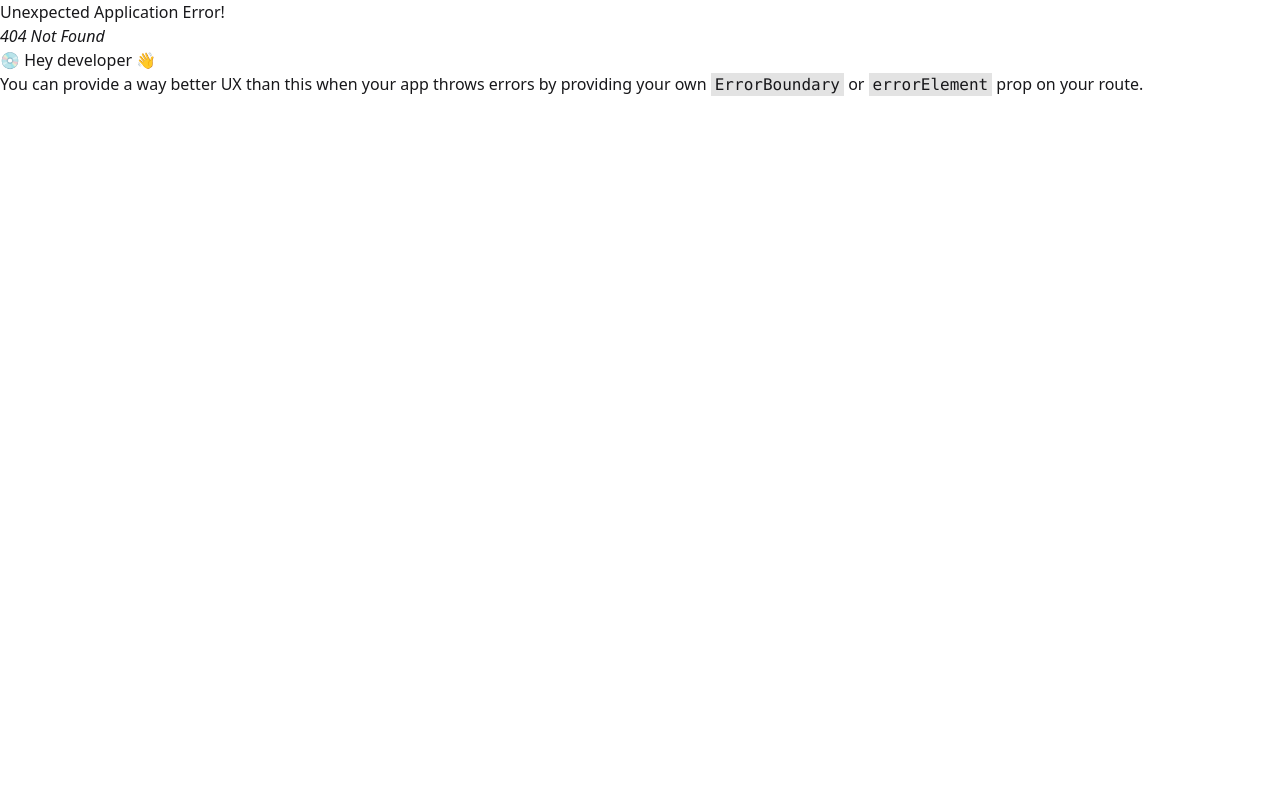
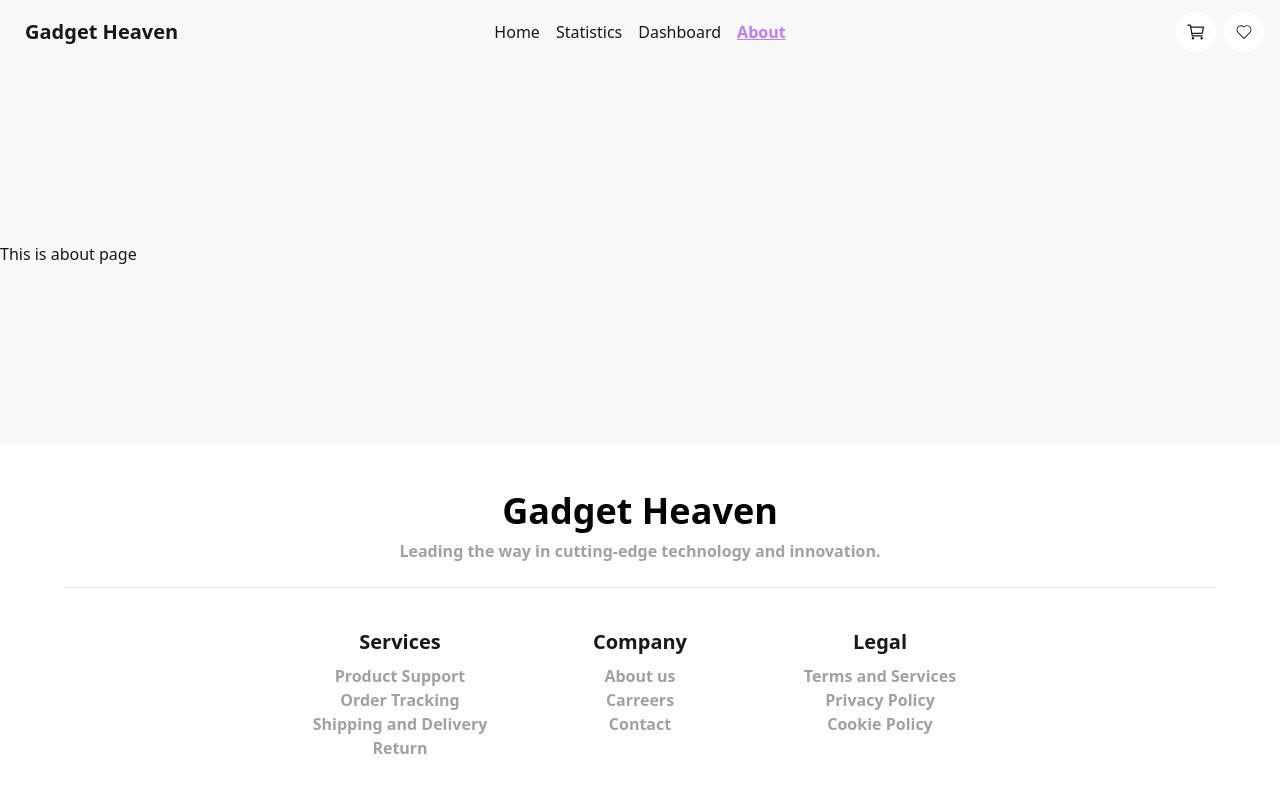
Before and after one commit to Mehedi86/assignment-8, a React (Vite) app: page /about in a window 1280 px wide. Before the commit this address had no page. Shown: the top 792 px of the page. Built offline with nearby package versions, Linux system fonts and the light colour scheme.

Commit message:
added: active button

```diff
--- a/package.json
+++ b/package.json
@@ -17,6 +17,7 @@
     "react": "^18.3.1",
     "react-dom": "^18.3.1",
     "react-icons": "^5.4.0",
+    "react-rating-stars-component": "^2.2.0",
     "react-router-dom": "^7.1.3",
     "sort-by": "^1.2.0",
     "tailwindcss": "^4.0.0"
--- a/src/components/Navbar.jsx
+++ b/src/components/Navbar.jsx
@@ -1,6 +1,6 @@
 import { IoCartOutline } from "react-icons/io5";
 import { CiHeart } from "react-icons/ci";
-import { Link, useLocation } from "react-router-dom";
+import { Link, NavLink, useLocation } from "react-router-dom";
 
 const Navbar = () => {
     const location = useLocation();
@@ -11,11 +11,11 @@ const Navbar = () => {
                     <a className="btn btn-ghost text-xl">Gadget Heaven</a>
                 </div>
                 <div className="navbar-center text-white">
-                    <ul className="flex gap-4">
-                        <Link to='/'>Home</Link>
-                        <li><a>Statistics</a></li>
-                        <Link to='/dashboard'>Dashboard</Link>
-                        <li><a>About</a></li>
+                <ul className="flex gap-4">
+                        <NavLink to='/' className={({ isActive }) => isActive ? 'font-bold underline' : ''}>Home</NavLink>
+                        <NavLink to='/statistics' className={({ isActive }) => isActive ? 'font-bold underline' : ''}>Statistics</NavLink>
+                        <NavLink to='/dashboard' className={({ isActive }) => isActive ? 'font-bold underline' : ''}>Dashboard</NavLink>
+                        <NavLink to='/about' className={({ isActive }) => isActive ? 'font-bold underline' : ''}>About</NavLink>
                     </ul>
                 </div>
                 <div className="navbar-end">
@@ -32,10 +32,10 @@ const Navbar = () => {
                 </div>
                 <div className="navbar-center">
                     <ul className="flex gap-4">
-                    <Link to='/'>Home</Link>
-                        <li><a>Statistics</a></li>
-                        <Link to='/dashboard'>Dashboard</Link>
-                        <li><a>About</a></li>
+                        <NavLink to='/' className={({ isActive }) => isActive ? 'font-bold underline text-purple-400' : ''}>Home</NavLink>
+                        <NavLink to='/statistics' className={({ isActive }) => isActive ? 'font-bold underline text-purple-400' : ''}>Statistics</NavLink>
+                        <NavLink to='/dashboard' className={({ isActive }) => isActive ? 'font-bold underline text-purple-400' : ''}>Dashboard</NavLink>
+                        <NavLink to='/about' className={({ isActive }) => isActive ? 'font-bold underline text-purple-400' : ''}>About</NavLink>
                     </ul>
                 </div>
                 <div className="navbar-end">
--- /dev/null
+++ b/src/pages/About.jsx
@@ -0,0 +1,9 @@
+const About = () => {
+    return (
+        <div>
+            This is about page
+        </div>
+    );
+};
+
+export default About;
--- a/src/pages/GadgetDetails.jsx
+++ b/src/pages/GadgetDetails.jsx
@@ -4,6 +4,9 @@ import Heading from "../components/Heading";
 import { IoCartOutline } from "react-icons/io5";
 import { CiHeart } from "react-icons/ci";
 import { addItemToCart, addItemToWishlist } from "../utils/loacalStorage";
+import { FaStar } from "react-icons/fa";
+import { FaStarHalf } from "react-icons/fa";
+
 
 const GadgetDetails = () => {
     const [gadgetDetails, setGadgetDetails] = useState({ specification: [] });
@@ -23,6 +26,14 @@ const GadgetDetails = () => {
     const addToWishListBtnHandler = (item) => {
         addItemToWishlist(item);
     }
+    const ratingNumber = () => {
+        const ratingsNumber = [];
+        for (let i = 1; i < rating; i++) {
+            ratingsNumber.push(i);
+        }
+        return ratingsNumber;
+    }
+    console.log(ratingNumber())
 
     return (
         <div>
@@ -51,7 +62,13 @@ const GadgetDetails = () => {
                     </div>
                     <div>
                         <h2 className="text-xl py-2 font-bold mb-2">Rating</h2>
-                        <span className="px-4 py-1 rounded-3xl bg-neutral-200 font-semibold">{rating}</span>
+                        <div className="flex items-center gap-4">
+                            <div className="flex">
+                                {(ratingNumber().map((r, i) => <FaStar key={i} className="text-amber-400" size={40} />))}
+                                {(rating % 2 !== 0) ? <FaStarHalf className="text-amber-400" size={40} /> : ''}
+                            </div>
+                            <span className="px-4 py-1 rounded-3xl bg-neutral-200 font-semibold">{rating}</span>
+                        </div>
                     </div>
                     <div className="flex gap-4">
                         <button onClick={() => addToCartBtnHandler(gadgetDetails)} className="btn mt-6 rounded-3xl font-bold text-white bg-[#9538E2]">Add To Cart <IoCartOutline size={20} /></button>
--- a/src/routes/Routes.jsx
+++ b/src/routes/Routes.jsx
@@ -5,6 +5,7 @@ import Mainlayout from "../layout/MainLayout";
 import Dashboard from "../pages/Dashboard";
 import Statistics from "../pages/Statistics";
 import GadgetDetails from "../pages/GadgetDetails";
+import About from "../pages/About";
 
 
 const router = createBrowserRouter([
@@ -26,6 +27,11 @@ const router = createBrowserRouter([
                 element: <Dashboard />
             },
             {
+                path: '/about',
+                element: <About/>
+
+            },
+            {
                 path: '/gadgets/:id',
                 loader: () => fetch('../gadgets.json'),
                 element:<GadgetDetails/>
```
Also changed, not shown: 1 other file (tests, documents, lock files or other folders).
